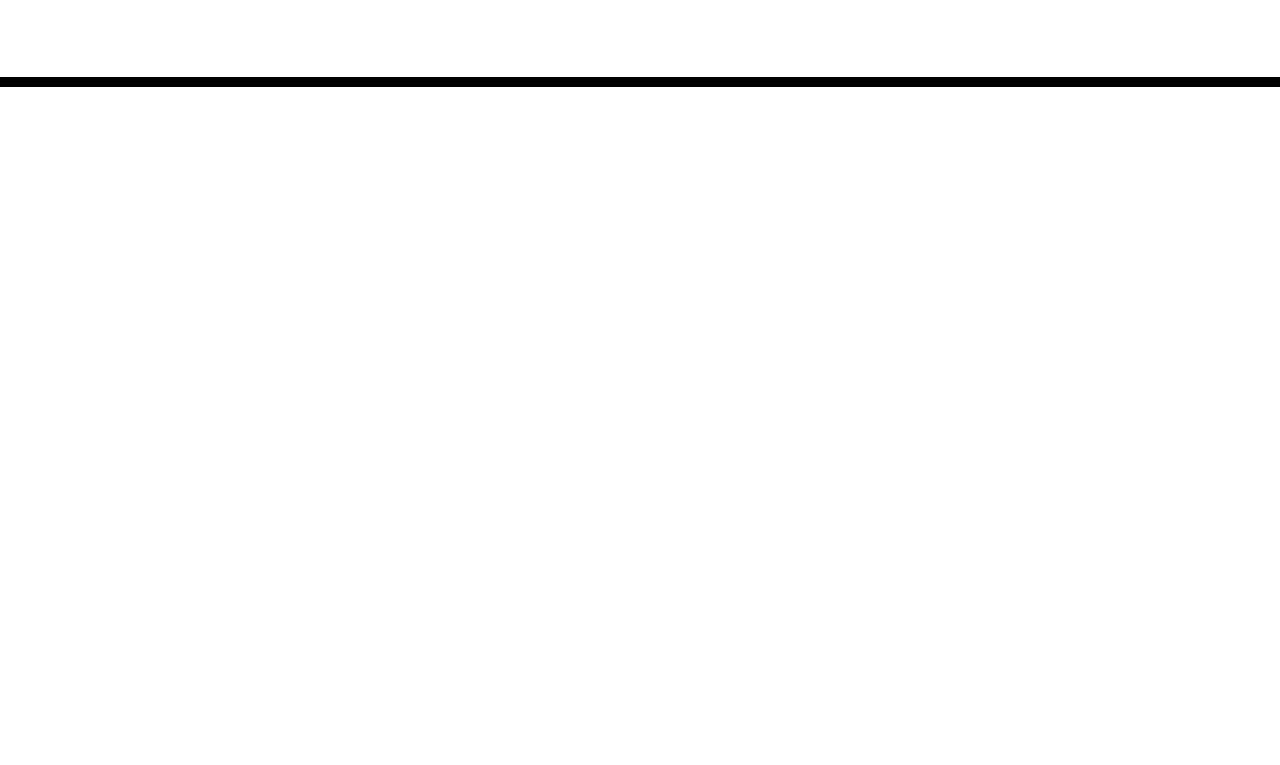
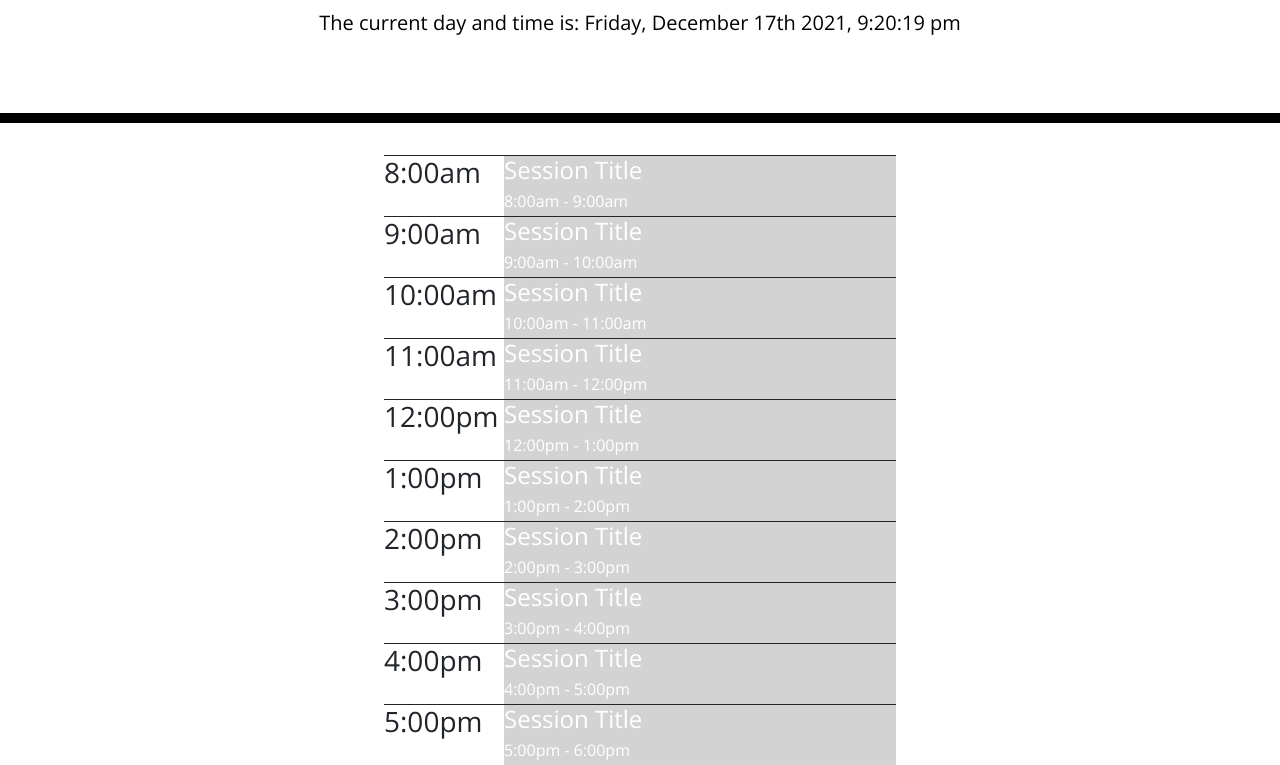
Before and after one commit to Maryjezek/daily_planner, a plain HTML site: page index.html in a window 1280 px wide. Shown: the part 181-946 px from the top of the page. Before the commit the page ends 800 px from the top, so only its background shows below. Drawn offline with nearby package versions, Linux system fonts and the light colour scheme; files that its build step writes are made by us from their sources.

Commit message:
added features to the planner

```diff
--- a/assets/css/style.css
+++ b/assets/css/style.css
@@ -69,3 +69,17 @@ textarea{
   font-size: 20px;
   transition: all .3s ease-in-out;
 }
+
+
+
+.container .time-slot {
+  box-sizing: border-box;
+  display:grid;
+  border-top: 1px solid;
+  grid-template-areas: "row  time-slot";
+  grid-template-columns: 120px;
+  grid-template-rows: 60px;
+  width: 40vw;
+  margin: 0 auto;
+  box-shadow: 0 2px 20px rga(0, 0, 0.20)
+}
--- /dev/null
+++ b/assets/js/planner.js
@@ -0,0 +1,52 @@
+var currentDayEl = $("#currentDay");
+
+var today = moment().format("dddd, MMMM Do YYYY, h:mm:ss a"); // this is the line that edits date format
+//This will populate the text of the tag CurrentDay with the current date
+currentDayEl.text("The current day and time is: " + today);
+
+//var twoDaysFromNow = moment().add(2, "days");
+
+//editable text
+// task text was clicked
+$(".session").on("click", ".session-title", function () {
+  // get current text of button clicked element
+  var text = $(this).text().trim();
+
+  // replace element with a new textarea
+  var textInput = $("<textarea>").addClass("form-control").val(text);
+  $(this).replaceWith(textInput);
+
+  // auto focus new element
+  textInput.trigger("focus");
+});
+
+// editable field was un-focused
+$(".session").on("blur", "textarea.form-control", function () {
+  // get current value of textarea
+  var text = $(this).val();
+  var h4 = $("<h4>").addClass("session-title").text(text);
+  var id = $(this).parent()[0].id;
+
+  $(this).replaceWith(h4);
+  localStorage.setItem(id, text);
+});
+
+$(".session").each(function () {
+  var timeslotValue = localStorage.getItem(this.id);
+  if (timeslotValue) {
+    $(this).find("h4").text(timeslotValue);
+  }
+  var time = $(this).attr("data-time");
+  console.log(moment().format("ha"));
+  console.log(time);
+  if (time == moment().format("ha")) {
+    $(this).addClass("present");
+  }
+  //this doesn't work
+  if (time < moment().format("ha")) {
+    $(this).addClass("past");
+  }
+  if (time > moment().format("ha")) {
+    $(this).addClass("future");
+  }
+});
--- a/index.html
+++ b/index.html
@@ -18,7 +18,7 @@
       href="https://fonts.googleapis.com/css?family=Open+Sans&display=swap"
       rel="stylesheet"
     />
-    <link rel="stylesheet" href="style.css" />
+    <link rel="stylesheet" href="assets/css/style.css" />
     <title>Work Day Scheduler</title>
   </head>
 
@@ -28,11 +28,89 @@
       <p class="lead">A simple calendar app for scheduling your work day</p>
       <p id="currentDay" class="lead"></p>
     </header>
-    <div class="container">
+    <div class="container col-12">
       <!-- Timeblocks go here -->
+      <!-- MB start -->
+
+      <div class="time-slot">
+        <h3>8:00am</h3>
+        <div class="session session-1" id="timeslot-8am" data-time="8am">
+          <h4 class="session-title">Session Title</h4>
+          <span class="session-time">8:00am - 9:00am</span>
+        </div>
+      </div>
+
+      <div class="time-slot">
+        <h3>9:00am</h3>
+        <div class="session session-2" id="timeslot-9am" data-time="9am">
+          <h4 class="session-title">Session Title</h4>
+          <span class="session-time">9:00am - 10:00am</span>
+        </div>
+      </div>
+
+      <div class="time-slot">
+        <h3>10:00am</h3>
+        <div class="session session-3" id="timeslot-10am" data-time="10am">
+          <h4 class="session-title">Session Title</h4>
+          <span class="session-time">10:00am - 11:00am</span>
+        </div>
+      </div>
+
+      <div class="time-slot">
+        <h3>11:00am</h3>
+        <div class="session session-4" id="timeslot-11am" data-time="11am">
+          <h4 class="session-title">Session Title</h4>
+          <span class="session-time">11:00am - 12:00pm</span>
+        </div>
+      </div>
+      <div class="time-slot">
+        <h3>12:00pm</h3>
+        <div class="session session-5" id="timeslot-12pm" data-time="12pm">
+          <h4 class="session-title">Session Title</h4>
+          <span class="session-time">12:00pm - 1:00pm</span>
+        </div>
+      </div>
+      <div class="time-slot">
+        <h3>1:00pm</h3>
+        <div class="session session-6" id="timeslot-1pm" data-time="1pm">
+          <h4 class="session-title">Session Title</h4>
+          <span class="session-time">1:00pm - 2:00pm</span>
+        </div>
+      </div>
+      <div class="time-slot">
+        <h3>2:00pm</h3>
+        <div class="session session-7" id="timeslot-2pm" data-time="2pm">
+          <h4 class="session-title">Session Title</h4>
+          <span class="session-time">2:00pm - 3:00pm</span>
+        </div>
+      </div>
+      <div class="time-slot">
+        <h3>3:00pm</h3>
+        <div class="session session-8" id="timeslot-3pm" data-time="3pm">
+          <h4 class="session-title">Session Title</h4>
+          <span class="session-time">3:00pm - 4:00pm</span>
+        </div>
+      </div>
+      <div class="time-slot">
+        <h3>4:00pm</h3>
+        <div class="session session-9" id="timeslot-4pm" data-time="4pm">
+          <h4 class="session-title">Session Title</h4>
+          <span class="session-time">4:00pm - 5:00pm</span>
+        </div>
+      </div>
+      <div class="time-slot">
+        <h3>5:00pm</h3>
+        <div class="session session-10" id="timeslot-5pm" data-time="5pm">
+          <h4 class="session-title">Session Title</h4>
+          <span class="session-time">5:00pm - 6:00pm</span>
+        </div>
+      </div>
+
+      <!-- MB end  -->
     </div>
 
     <script src="https://code.jquery.com/jquery-3.4.1.min.js"></script>
     <script src="https://cdnjs.cloudflare.com/ajax/libs/moment.js/2.24.0/moment.min.js"></script>
+    <script src="./assets/js/planner.js"></script>
   </body>
 </html>
```
